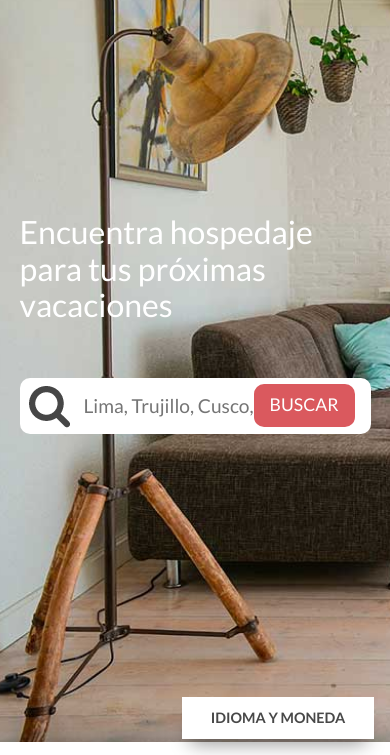
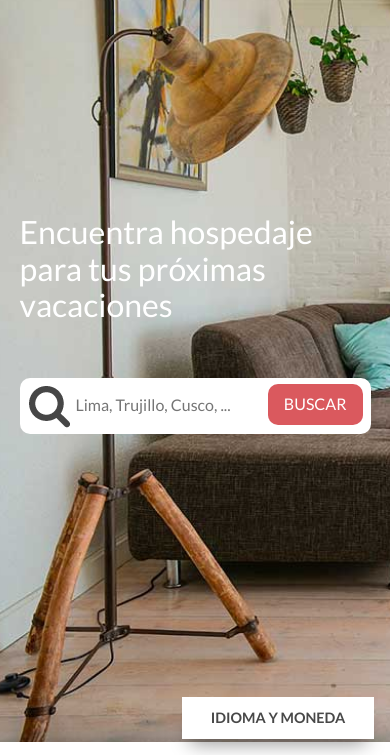
Before and after one commit to cesar2794/hospedaje-para-turistas, a plain HTML site: page index.html in a window 390 px wide. Shown: the part 89-844 px from the top of the page. Drawn offline with nearby package versions, Linux system fonts and the light colour scheme.

Commit message:
Update styles.css

```diff
--- a/css/styles.css
+++ b/css/styles.css
@@ -139,6 +139,17 @@ form input[type="submit"]{
     text-transform: uppercase;
     border-radius: 10px;
     font-size: 1.1rem;
+}
+
+@media only screen and (max-width: 400px){
+	form input[type="text"]{
+		font-size: 1rem;
+		padding-left: 3.5rem;
+	}
+	form input[type="submit"]{
+		right: .5rem;
+		font-size: 1rem;
+	}
 }
 
 form input[type="submit"]:hover{
```
